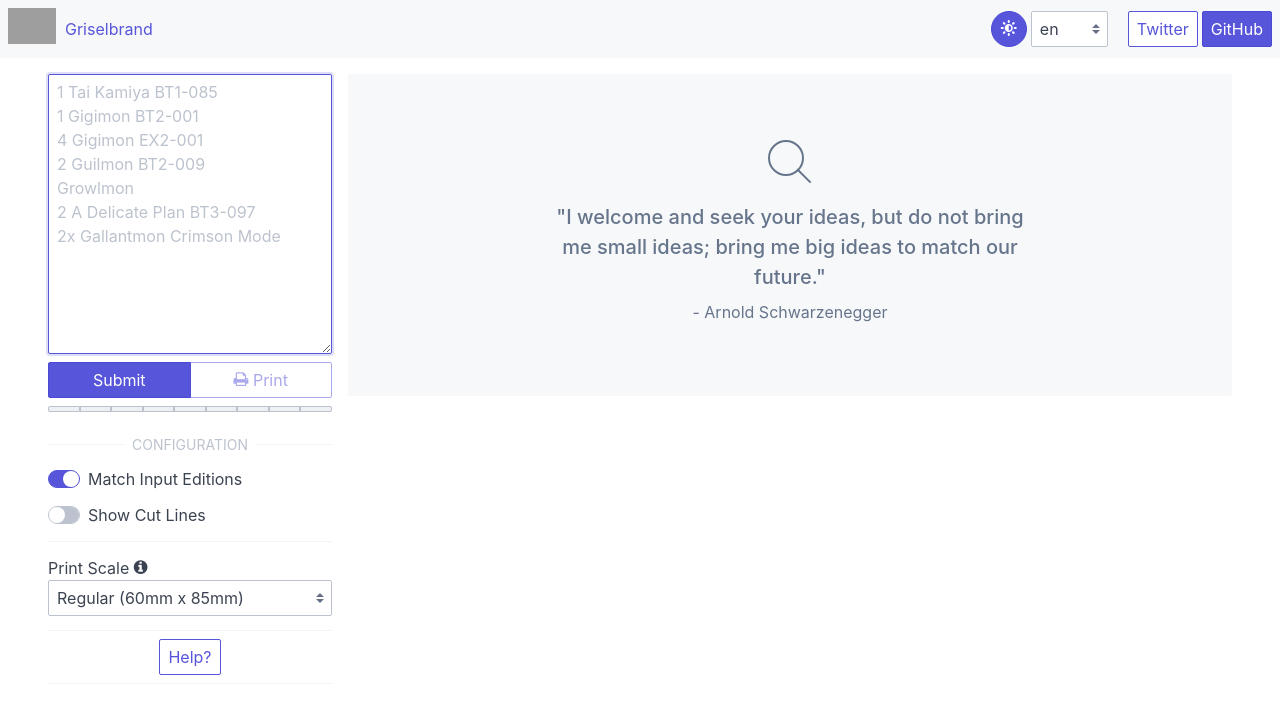
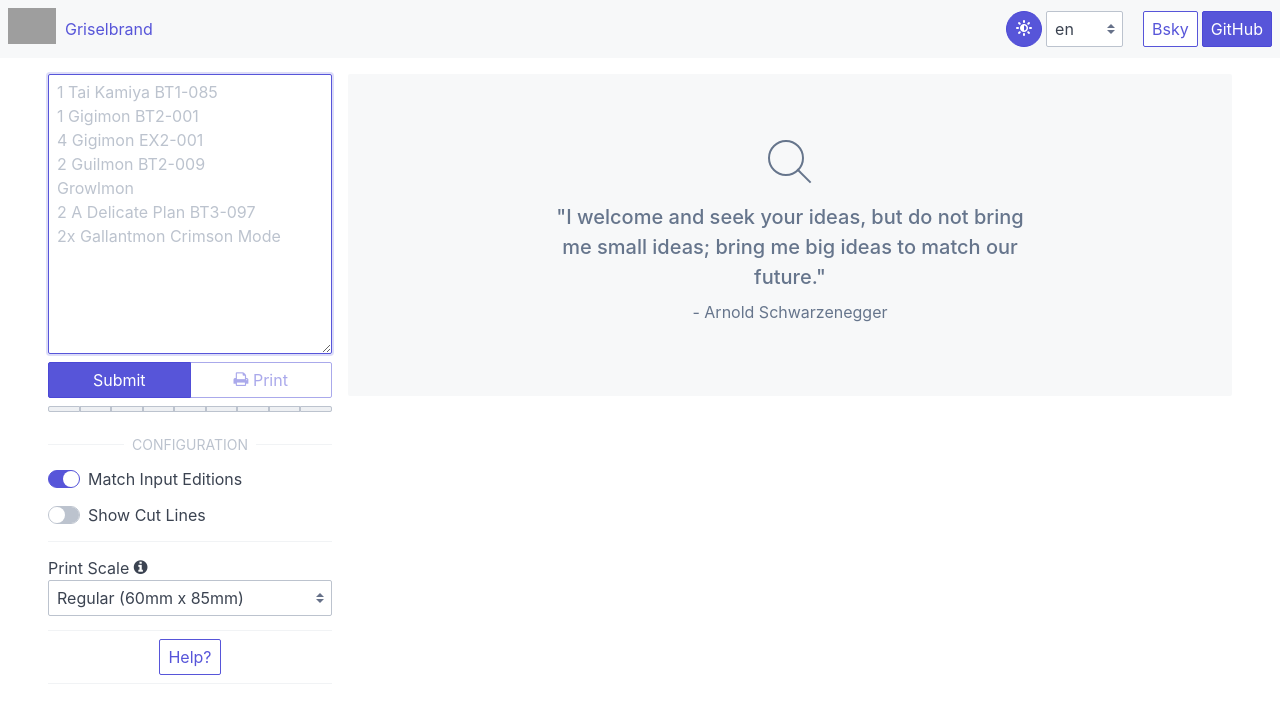
Before and after one commit to haganbmj/digi-proxy-site, a Vue app: page / in a window 1280 px wide. Shown: the top 714 px of the page. Built offline with nearby package versions, Linux system fonts and the light colour scheme; grey boxes are pictures that could not be loaded.

Commit message:
misc: replace twitter link with bluesky (#50)

```diff
--- a/src/App.vue
+++ b/src/App.vue
@@ -11,7 +11,7 @@
       <a title="Change Theme" class="btn btn-action btn-primary s-circle" @click="changeTheme()"><span class="icon-brightness-contrast" /></a>
       <LocalePicker class="ml-1" />
       <span class="px-2 hide-sm" />
-      <a href="https://twitter.com/haganbmj" target="_blank" class="btn ml-1 hide-sm">Twitter</a>
+      <a href="https://bsky.app/profile/griselbrand.com" target="_blank" class="btn ml-1 hide-sm">Bsky</a>
       <a href="https://github.com/haganbmj/digi-proxy-site" target="_blank" class="btn btn-primary ml-1 hide-sm">GitHub</a>
     </section>
   </header>
```
